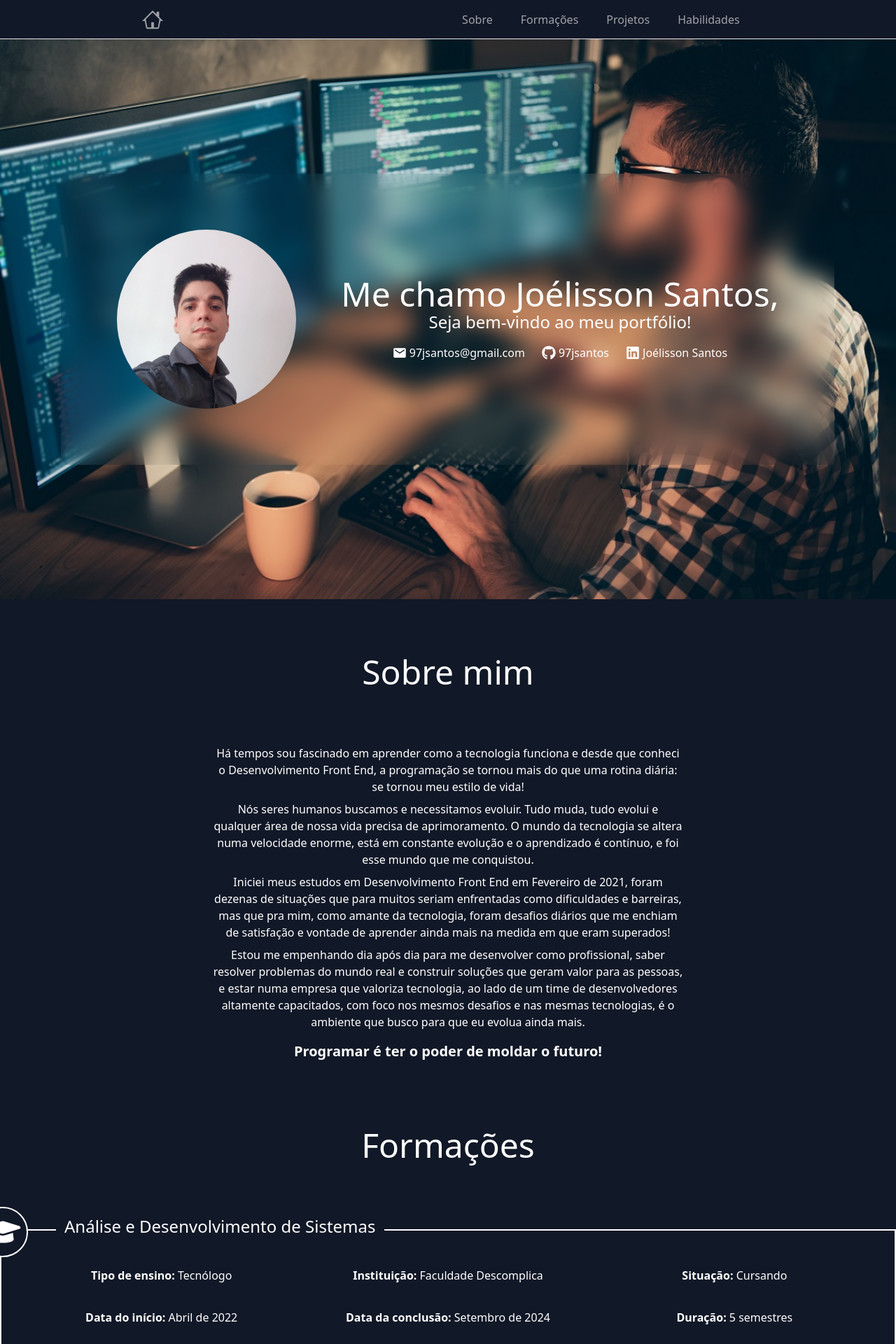
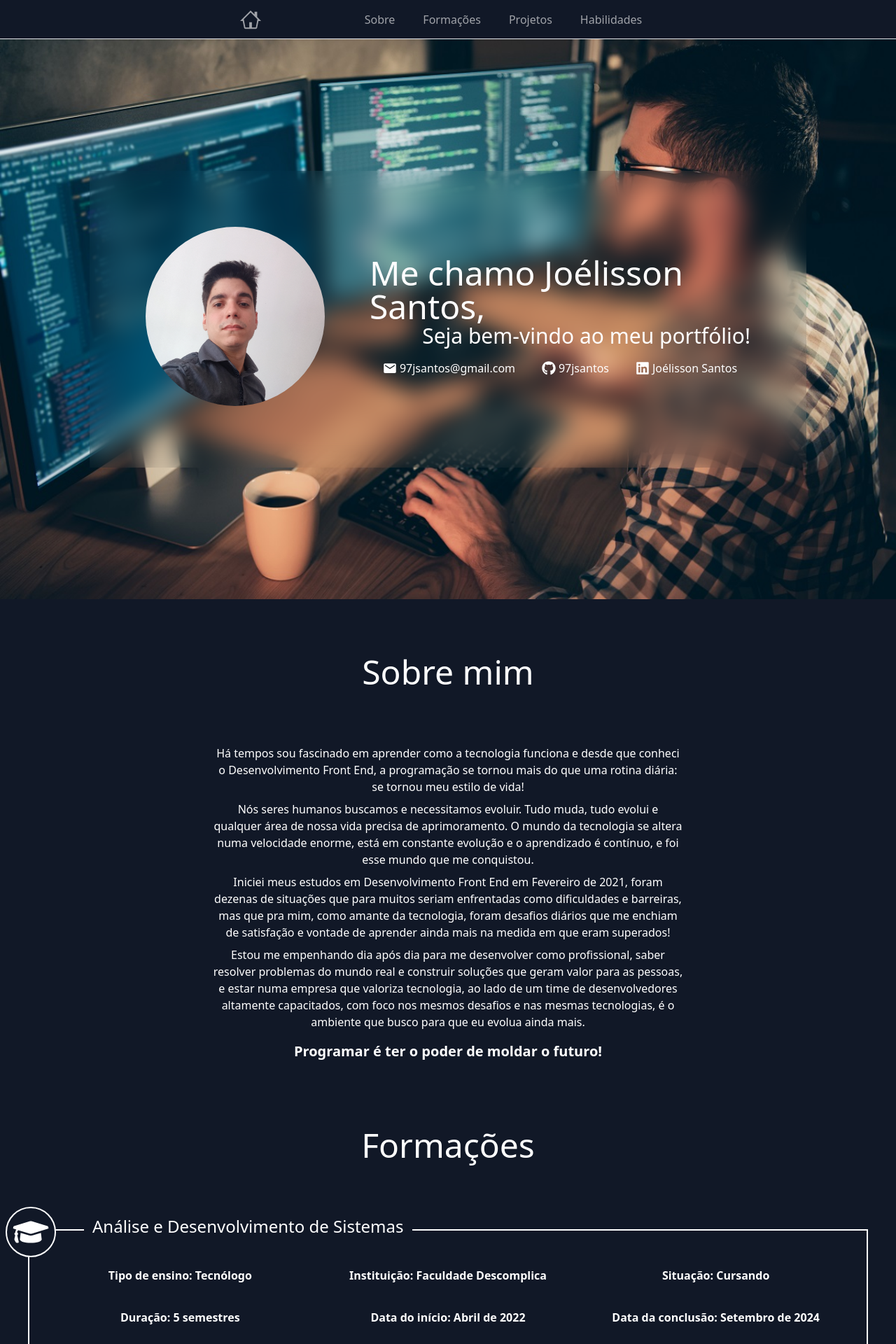
Before and after one commit to 97jsantos/portfolio, a React (Vite) app: page / in a window 1280 px wide. Shown: the top 1920 px of the page at 70% size. Built offline with nearby package versions, Linux system fonts and the light colour scheme.

Commit message:
att 24/06
responsividade

```diff
--- a/src/components/AbouteMe.tsx
+++ b/src/components/AbouteMe.tsx
@@ -1,6 +1,6 @@
 export function AbouteMe() {
     return (
-        <div className="text-center flex flex-col items-center justify-center">
+        <div className="text-center flex flex-col items-center justify-center mx-5">
             <p className="text-5xl max-w-sm my-20">Sobre mim</p>
             <div className="max-w-2xl">
                 <p className="mb-2">Há tempos sou fascinado em aprender como a tecnologia funciona e desde que conheci o Desenvolvimento Front End, a programação se tornou mais do que uma rotina diária: se tornou meu estilo de vida!</p>
--- a/src/components/Formations.tsx
+++ b/src/components/Formations.tsx
@@ -2,7 +2,8 @@ import { FormationsCard } from "./FormationsCard";
 
 export function Formations() {
     return (
-        <div className="flex flex-col items-center justify-center">
+        <div className="flex justify-center">
+            <div className="max-w-7xl flex flex-col items-center sm:mx-10 mx-7">
                 <p className="text-5xl my-24">Formações</p>
                 <FormationsCard
                 titulo="Análise e Desenvolvimento de Sistemas"
@@ -23,5 +24,6 @@ export function Formations() {
                 duracao="3 semestres"
                  />
             </div>
+        </div>
     )
 }
--- a/src/components/FormationsCard.tsx
+++ b/src/components/FormationsCard.tsx
@@ -12,17 +12,17 @@ interface FormationsCardProps {
 
 export function FormationsCard({ titulo, tipo, instituicao, situacao, datainicio, dataconclusao, duracao }: FormationsCardProps) {
     return (
-        <div className='relative w-screen max-w-7xl mb-24'>
-            <FaGraduationCap className='text-7xl border-2 border-white rounded-full p-2 absolute -left-8 -top-8 bg-gray-900 hover:animate-spin'/>
+        <div className='relative w-full mb-24 mx-auto'>
+            <FaGraduationCap className='sm:text-7xl text-5xl border-2 border-white rounded-full p-2 absolute sm:-left-8 sm:-top-8 -left-5 -top-5 bg-gray-900 hover:animate-spin'/>
             <div className='border-2 border-white'>
-                <p className='text-2xl absolute -top-5 left-20 bg-gray-900 px-3'>{titulo}</p>
-                <ul className='grid grid-cols-3 gap-4 p-8'>
-                    <li className='pt-5 text-center'><span className='font-bold'>Tipo de ensino: </span><span>{tipo}</span></li>
-                    <li className='pt-5 text-center'><span className='font-bold'>Instituição: </span><span>{instituicao}</span></li>
-                    <li className='pt-5 text-center'><span className='font-bold'>Situação: </span><span>{situacao}</span></li>
-                    <li className='pt-5 text-center'><span className='font-bold'>Data do início: </span><span>{datainicio}</span></li>
-                    <li className='pt-5 text-center'><span className='font-bold'>Data da conclusão: </span><span>{dataconclusao}</span></li>
-                    <li className='py-5 text-center'><span className='font-bold'>Duração: </span><span>{duracao}</span></li>
+                <p className='sm:text-2xl text-base absolute sm:-top-5 sm:left-20 -top-3 left-10 bg-gray-900 px-3'>{titulo}</p>
+                <ul className='flex flex-wrap justify-around gap-4 sm:p-8 p-4'>
+                    <li className='pt-5 text-center xl:w-80 lg:w-72 sm:w-96 w-full'><span className='font-bold sm:text-base text-sm'>Tipo de ensino: </span><span className='font-bold sm:text-base text-sm'>{tipo}</span></li>
+                    <li className='pt-5 text-center xl:w-80 lg:w-72 sm:w-96 w-full'><span className='font-bold sm:text-base text-sm'>Instituição: </span><span className='font-bold sm:text-base text-sm'>{instituicao}</span></li>
+                    <li className='pt-5 text-center xl:w-80 lg:w-72 sm:w-96 w-full'><span className='font-bold sm:text-base text-sm'>Situação: </span><span className='font-bold sm:text-base text-sm'>{situacao}</span></li>
+                    <li className='pt-5 text-center xl:w-80 lg:w-72 sm:w-96 w-full'><span className='font-bold sm:text-base text-sm'>Duração: </span><span className='font-bold sm:text-base text-sm'>{duracao}</span></li>
+                    <li className='pt-5 text-center xl:w-80 lg:w-72 sm:w-96 w-full'><span className='font-bold sm:text-base text-sm'>Data do início: </span><span className='font-bold sm:text-base text-sm'>{datainicio}</span></li>
+                    <li className='pt-5 text-center xl:w-80 lg:w-72 sm:w-96 w-full'><span className='font-bold sm:text-base text-sm'>Data da conclusão: </span><span className='font-bold sm:text-base text-sm'>{dataconclusao}</span></li>
                 </ul>
             </div>
         </div>
--- a/src/components/Header.tsx
+++ b/src/components/Header.tsx
@@ -5,16 +5,16 @@ import { IoMdMail } from 'react-icons/io'
 
 export function Header() {
     return (
-        <div style={{ backgroundImage: `url(${dev})`}} className="flex items-center justify-center bg-no-repeat bg-fixed bg-cover bg-center min-h-screen">
-            <div className='p-20 flex items-center justify-center backdrop-blur-lg'>
-                <img src={perfil} alt="Minha imagem de Perfil" className='rounded-full w-64 h-64 mr-8' />
-                <div className='flex flex-col items-center ml-8'>
-                    <p className='text-5xl'>Me chamo Joélisson Santos,</p>
-                    <p className='text-2xl'>Seja bem-vindo ao meu portfólio!</p>
-                    <div className='flex mt-4'>
-                        <a className='flex gap-1 items-center mr-4 hover:scale-110 duration-500' href="mailto:97jsantos@gmail.com"><IoMdMail style={{fontSize:'20px'}}/>97jsantos@gmail.com</a>
-                        <a className='flex gap-1 items-center mx-2 hover:scale-110 duration-500' href="https://github.com/97jsantos" target="_blank" rel="noreferrer"><FaGithub style={{fontSize:'20px'}}/>97jsantos</a>
-                        <a className='flex gap-1 items-center ml-4 hover:scale-110 duration-500' href="https://www.linkedin.com/in/joelisson-santos/" target="_blank" rel="noreferrer"><FaLinkedin style={{fontSize:'20px'}}/>Joélisson Santos</a>
+        <div style={{ backgroundImage: `url(${dev})`}} className="mx-auto flex items-center justify-center bg-no-repeat bg-fixed bg-cover lg:bg-center bg-right min-h-screen">
+            <div className='max-w-5xl lg:p-20 md:p-14 sm:p-10 p-4 flex sm:flex-row flex-col items-center justify-center backdrop-blur-lg'>
+                <img src={perfil} alt="Minha imagem de Perfil" className='rounded-full lg:w-64 lg:h-64 md:w-52 md:h-52 sm:w-44 sm:h-44 w-44 h-44 md:mr-8 sm:mr-4 mr-2 mb-2' />
+                <div className='flex flex-col items-center md:ml-8 sm:ml-4 ml-2'>
+                    <p className='w-full lg:text-5xl md:text-3xl text-xl'>Me chamo Joélisson Santos,</p>
+                    <p className='w-full lg:text-right text-center lg:text-3xl md:text-lg text-xs'>Seja bem-vindo ao meu portfólio!</p>
+                    <div className='w-full flex lg:flex-row flex-col justify-around mt-4'>
+                        <a className='flex gap-1 items-center lg:text-base md:text-sm text-xs mb-2 hover:scale-110 duration-500' href="mailto:97jsantos@gmail.com"><IoMdMail style={{fontSize:'20px'}}/>97jsantos@gmail.com</a>
+                        <a className='flex gap-1 items-center lg:text-base md:text-sm text-xs mb-2 hover:scale-110 duration-500' href="https://github.com/97jsantos" target="_blank" rel="noreferrer"><FaGithub style={{fontSize:'20px'}}/>97jsantos</a>
+                        <a className='flex gap-1 items-center lg:text-base md:text-sm text-xs mb-2 hover:scale-110 duration-500' href="https://www.linkedin.com/in/joelisson-santos/" target="_blank" rel="noreferrer"><FaLinkedin style={{fontSize:'20px'}}/>Joélisson Santos</a>
                     </div>
                 </div>
             </div>
--- a/src/components/Navigation.tsx
+++ b/src/components/Navigation.tsx
@@ -1,17 +1,31 @@
 import { GoToAbout, GoToFormations, GoToHeader, GoToProjects, GoToSkills } from "./GoTo";
+import { MdMenu } from 'react-icons/md'
 
 import { GoHome } from 'react-icons/go'
+import { useState } from "react";
 
 export function Navigation() {
-    return (
-      <nav className="flex items-center justify-around sticky top-0 bg-gray-900 z-10 border-b h-14 ">
-        <button onClick={GoToHeader} className="opacity-60 hover:opacity-100 font-medium"><GoHome style={{fontSize:'30px'}} /></button>
-        <div className="flex">
-          <button onClick={GoToAbout} className="px-5 opacity-60 hover:opacity-100 font-medium">Sobre</button>
-          <button onClick={GoToFormations} className="px-5 opacity-60 hover:opacity-100 font-medium">Formações</button>
-          <button onClick={GoToProjects} className="px-5 opacity-60 hover:opacity-100 font-medium">Projetos</button>
-          <button onClick={GoToSkills} className="px-5 opacity-60 hover:opacity-100 font-medium">Habilidades</button>
-        </div>
-      </nav>
-    );
-  }
+
+  const [isNavExpanded, setIsNavExpanded] = useState(false)
+
+  return (
+    <nav className="flex items-center justify-around sticky top-0 bg-gray-900 z-10 border-b h-14">
+      <button
+              className='sm:hidden block ml-2 absolute'
+              onClick={() => {
+                  setIsNavExpanded(!isNavExpanded);
+                }}><MdMenu className='text-3xl text-white'/></button>
+      <div className="max-w-7xl w-full mx-auto flex items-center justify-around">
+        <ul className={
+                    isNavExpanded ? "flex flex-col absolute bg-gray-900 z-10 w-full left-0 top-14 sm:flex-row justify-center sm:top-auto duration-500 sm:duration-0" : "flex flex-col absolute bg-gray-900 z-10 w-full -left-full top-14 sm:left-auto sm:flex-row justify-center sm:top-auto duration-500 sm:duration-0"
+                    }>
+          <button onClick={GoToHeader} className="opacity-60 hover:opacity-100 font-medium flex justify-center mb-3 mt-6 sm:mr-32 sm:my-0"><GoHome style={{fontSize:'30px'}} /></button>
+          <button onClick={GoToAbout} className="px-5 opacity-60 hover:opacity-100 font-medium my-3 sm:my-0">Sobre</button>
+          <button onClick={GoToFormations} className="px-5 opacity-60 hover:opacity-100 font-medium my-3 sm:my-0">Formações</button>
+          <button onClick={GoToProjects} className="px-5 opacity-60 hover:opacity-100 font-medium my-3 sm:my-0">Projetos</button>
+          <button onClick={GoToSkills} className="px-5 opacity-60 hover:opacity-100 font-medium mt-3 mb-6 sm:my-0">Habilidades</button>
+        </ul>
+      </div>
+    </nav>
+  );
+}
--- a/src/components/Skills.tsx
+++ b/src/components/Skills.tsx
@@ -3,10 +3,12 @@ import { SkillsSoft } from "./SkillsSoft";
 
 export function Skills() {
     return (
-        <>
-            <p className="text-center text-5xl mt-20 mb-24 block">Habilidades</p>
-            <SkillsHard />
-            <SkillsSoft />
-        </>
+        <div className="flex justify-center">
+            <div className="max-w-7xl mx-10">
+                <p className="text-center text-5xl mt-20 mb-24 block">Habilidades</p>
+                <SkillsHard />
+                <SkillsSoft />
+            </div>
+        </div>
     )
 }
--- a/src/components/SkillsHard.tsx
+++ b/src/components/SkillsHard.tsx
@@ -4,7 +4,7 @@ import { GiGears } from "react-icons/gi"
 export function SkillsHard() {
     return (
         <div className="flex flex-col items-center justify-center">
-            <div className="mb-16 py-12 border-2 border-white p-2 max-w-7xl relative">
+            <div className="mb-16 py-12 border-2 border-white p-2 relative">
                 <GiGears className='text-7xl border-2 border-white rounded-full p-2 absolute -left-8 -top-8 bg-gray-900 hover:animate-ping'/>
                 <p className="text-2xl absolute -top-5 left-20 bg-gray-900 px-3">Habilidades Técnicas</p>
                 <div className="flex flex-wrap items-center justify-center">
--- a/src/components/SkillsSoft.tsx
+++ b/src/components/SkillsSoft.tsx
@@ -4,7 +4,7 @@ import { GiBrain } from "react-icons/gi"
 export function SkillsSoft() {
     return (
         <div className="flex flex-col items-center justify-center">
-            <div className="mb-16 py-12 border-2 border-white p-2 max-w-7xl relative">
+            <div className="mb-16 py-12 border-2 border-white p-2 relative">
                 <GiBrain className='text-7xl border-2 border-white rounded-full p-2 absolute -left-8 -top-8 bg-gray-900 hover:animate-ping'/>
                 <p className="text-2xl absolute -top-5 left-20 bg-gray-900 px-3">Habilidades Comportamentais</p>
                 <div className="flex flex-wrap items-center justify-center">
--- a/tailwind.config.js
+++ b/tailwind.config.js
@@ -15,6 +15,7 @@ module.exports = {
       },
       transitionDuration: {
         '1500': '1500ms',
+        '0': '0ms',
       },
     },
   },
```
Also changed, not shown: src/components/Projects.tsx (+6 -6 lines), src/components/ProjectsCard.tsx (+5 -5 lines). Lines whose indentation alone changed are shown as unchanged.
